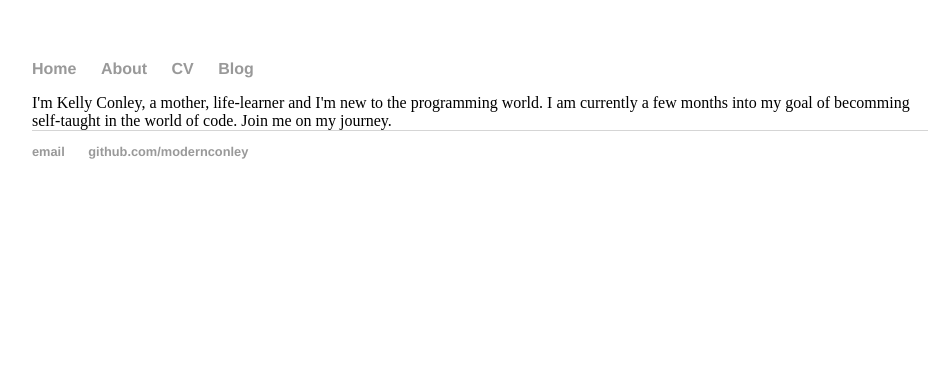
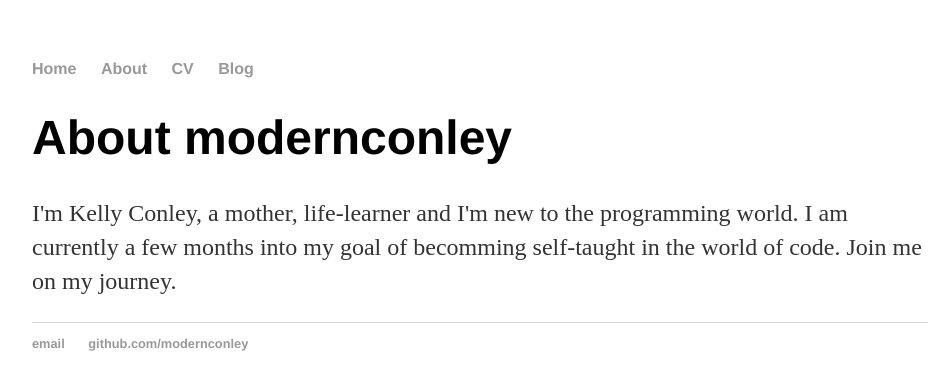
Before and after one commit to modernconley/modernconley.github.io, a Jekyll site: the page built from about/index.html, in a window 1280 px wide. Shown: the top 390 px of the page, without its empty margins (160-1112 px from the left). Built offline with Jekyll 4.4.1, drawn with Linux system fonts in a browser that asks for light colours.

Commit message:
Update index.html

```diff
--- a/about/index.html
+++ b/about/index.html
@@ -1,6 +1,9 @@
 ---
 layout: default
-title: "About modernconley"
+title: modernconley
 ---
-
-I'm Kelly Conley, a mother, life-learner and I'm new to the programming world. I am currently a few months into my goal of becomming self-taught in the world of code. Join me on my journey.
+<div class="blurb">
+	<h1>About modernconley</h1>
+	<p>I'm Kelly Conley, a mother, life-learner and I'm new to the programming world. I am currently a few months into my goal of becomming self-taught in the world of code. Join me on my journey.
+</p>
+</div><!-- /.blurb -->
```
